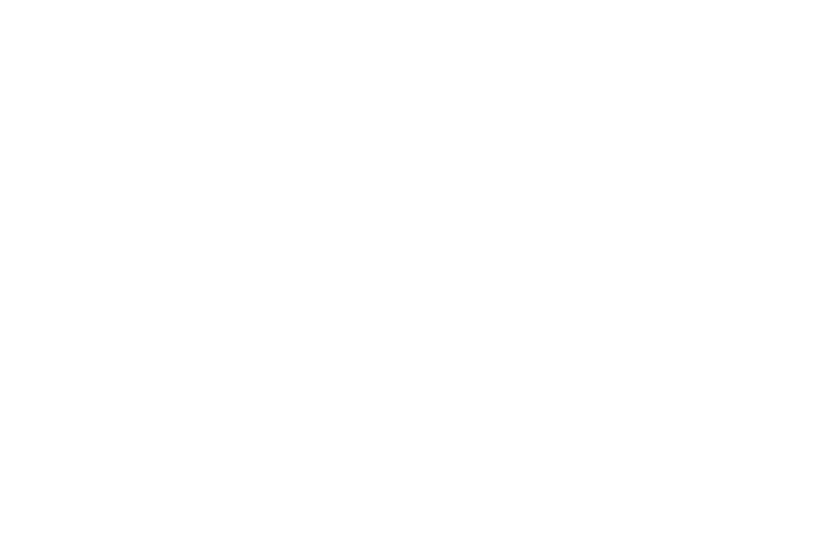
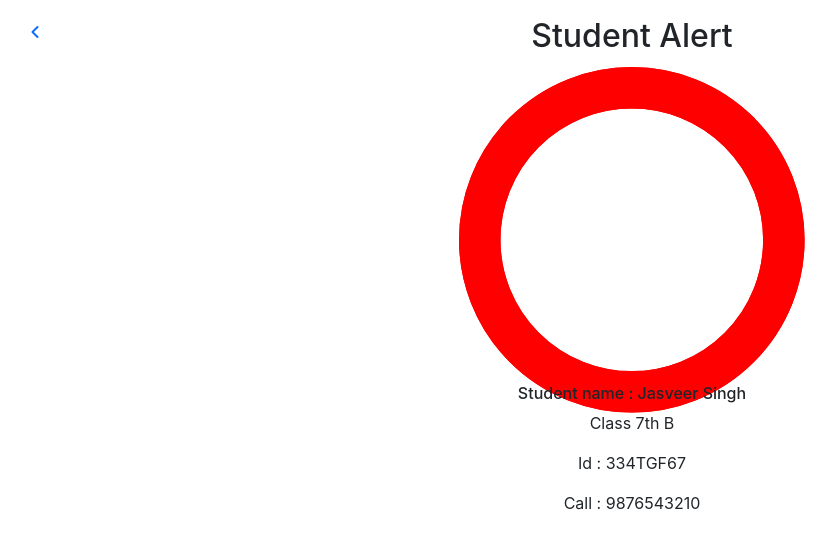
Before and after one commit to Rupam-B/school-management-app, a React (Create React App) app: page /TeachersAlert in a window 1280 px wide. Before the commit this address had no page. Shown: the top 548 px of the page, without its empty margins (8-844 px from the left). Built offline with nearby package versions, Linux system fonts and the light colour scheme.

Commit message:
Teacher student section differentiated11

```diff
--- a/src/App.js
+++ b/src/App.js
@@ -24,6 +24,7 @@
 import 'react-toastify/dist/ReactToastify.css';
 import StudentHomeWork from './Components/Student Section/StudentHomeWork/StudentHomeWork';
 import FeesPaymentCheck from './Components/Teachers Section/FeesPaymentCheck/FeesPaymentCheck';
+import TeachersAlert from './Components/Teachers Section/TeachersAlert/TeachersAlert';
 
 
 function App() {
@@ -52,6 +53,7 @@
         <Route path='/TeachersFeeCheck' element={<FeesPaymentCheck/>} />
         <Route path='/BusLocation' element={<BusLocationTrack/>} />
         <Route path='/TrackBusExtended' element={<TrackBusExtended/>} />
+        <Route path='/TeachersAlert' element={<TeachersAlert/>} />
 
       </Routes>
 
--- /dev/null
+++ b/src/Components/Teachers Section/TeachersAlert/TeachersAlert.jsx
@@ -0,0 +1,54 @@
+import React, { useEffect, useState } from 'react'
+import './TeachersAlertStyle.css'
+import { Link } from 'react-router-dom'
+import { CircularProgressbar, buildStyles } from 'react-circular-progressbar';
+import 'react-circular-progressbar/dist/styles.css';
+
+const TeachersAlert = () => {
+
+    const [circleWidth, setCircleWidth] = useState(30);
+
+    useEffect(() => {
+        const intervalId = setInterval(() => {
+            setCircleWidth((prevWidth) => (prevWidth === 30 ? 60 : 30));
+        }, 2000);
+        return () => clearInterval(intervalId);
+    }, []);
+
+
+
+    return (
+        <div className='Teachers-Alert-main-div'>
+            <div className='Teachers-Alert-sub-div'>
+                <div className='Teachers-Alert-top-div'>
+                    <Link to={'/TeachersHome'} style={{ textDecoration: 'none' }}><i className="fa-solid fa-angle-left"></i></Link>
+                    <h2>Student Alert</h2>
+                </div>
+                <div className='Teachers-Alert-mid-div'>
+                    <div className='Teachers-Alert-mid-div-inner'>
+                        <div style={{ width: `${circleWidth}%`, transition: 'width 1s ease-in-out' }}>
+                            <CircularProgressbar
+                                value={100}
+                                strokeWidth={12}
+                                styles={buildStyles({
+                                    pathColor: `red`,
+                                    textColor: 'gray',
+                                    trailColor: 'red',
+                                    trailWidth: 12,
+                                })}
+                            />
+                        </div>
+                    </div>
+                    <div className='Teachers-Alert-lower-div-inner'>
+                        <h6>Student name : Jasveer Singh</h6>
+                        <p>Class 7th B</p>
+                        <p>Id : 334TGF67</p>
+                        <p>Call : 9876543210</p>
+                    </div>
+                </div>
+            </div>
+        </div>
+    )
+}
+
+export default TeachersAlert
--- /dev/null
+++ b/src/Components/Teachers Section/TeachersAlert/TeachersAlertStyle.css
@@ -0,0 +1,45 @@
+.Teachers-Alert-main-div{
+    width: 100vw;
+    height: auto;
+    /* border: 1px solid red; */
+}
+.Teachers-Alert-top-div{
+    width: 100%;
+    height: 10vh;
+    display: flex;
+    justify-content: center;
+    align-items: center;
+}
+.Teachers-Alert-top-div i{
+    position: absolute;
+    top: 3vh;
+    left: 3vw;
+}
+
+
+/* -------------- */
+.Teachers-Alert-mid-div{
+    width: 100%;
+    height: 40vh;
+    /* border: 1px solid red; */
+    padding: 2vh 5vw;
+}
+.Teachers-Alert-mid-div-inner{
+    width: 100%;
+    height: 100%;
+    /* border: 1px solid red; */
+    display: flex;
+    justify-content: center;
+    align-items: center;
+}
+/* ------ */
+
+.Teachers-Alert-lower-div-inner{
+    width: 100%;
+    height: 50vh;
+    /* border: 1px solid red; */
+    display: flex;
+    align-items: center;
+    flex-direction: column;
+
+}
--- a/src/Components/Teachers Section/TeachersHome/TeachersHome.jsx
+++ b/src/Components/Teachers Section/TeachersHome/TeachersHome.jsx
@@ -98,12 +98,22 @@
             <p>Alert</p>
           </div>
           )}
-          <div className='Student-Home-Main-icons'>
+          {TeachersSelector?(
+            <div className='Student-Home-Main-icons'>
+            <Link to={'/TeachersAlert'} style={{ backgroundColor: 'rgb(255, 0, 0,0.05)',textDecoration:'none' }} className='Student-Home-Main-icons-inner-div'>
+            <i style={{color:'red'}} className="fa-solid fa-shield-halved"></i>
+            </Link>
+            <p>Alert</p>
+          </div>
+          ):(
+            <div className='Student-Home-Main-icons'>
             <Link to={TeachersSelector?'/TeachersFeeCheck':'/FeeSection'} style={{ backgroundColor: '#d8edf1',textDecoration:'none' }} className='Student-Home-Main-icons-inner-div'>
             <i className="fa-solid fa-indian-rupee-sign"></i>
             </Link>
             <p>Fee section</p>
           </div>
+          )}
+
           <div className='Student-Home-Main-icons'>
             <Link to={'/LeaveSection'} style={{ backgroundColor: '#e7dfd6',textDecoration:'none' }} className='Student-Home-Main-icons-inner-div'>
             <i className="fa-solid fa-person-through-window"></i>
```
